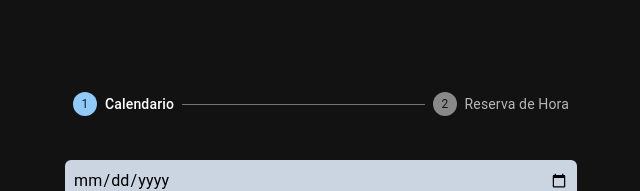
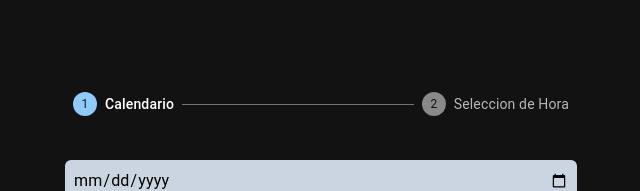
Before and after one commit to mrojas32/appweb, a React (Create React App) app in the folder frontend/: page /reserva in a window 1280 px wide. Shown: the top 191 px of the page, without its empty margins (319-959 px from the left). Built offline with nearby package versions, Linux system fonts and the light colour scheme.

Commit message:
update: update stepped tag

```diff
--- a/frontend/src/pages/Reserva.js
+++ b/frontend/src/pages/Reserva.js
@@ -51,7 +51,7 @@ export default function Reserva(){
                     active={stepIndex === 1}
                     completed={stepIndex > 1}
                 >
-                    <StepLabel> Reserva de Hora </StepLabel>
+                    <StepLabel> Seleccion de Hora </StepLabel>
                 </Step>
             </Stepper>
             <div className='flex flex-col gap-3 md:w-[50vw] max-w-lg'>
```
